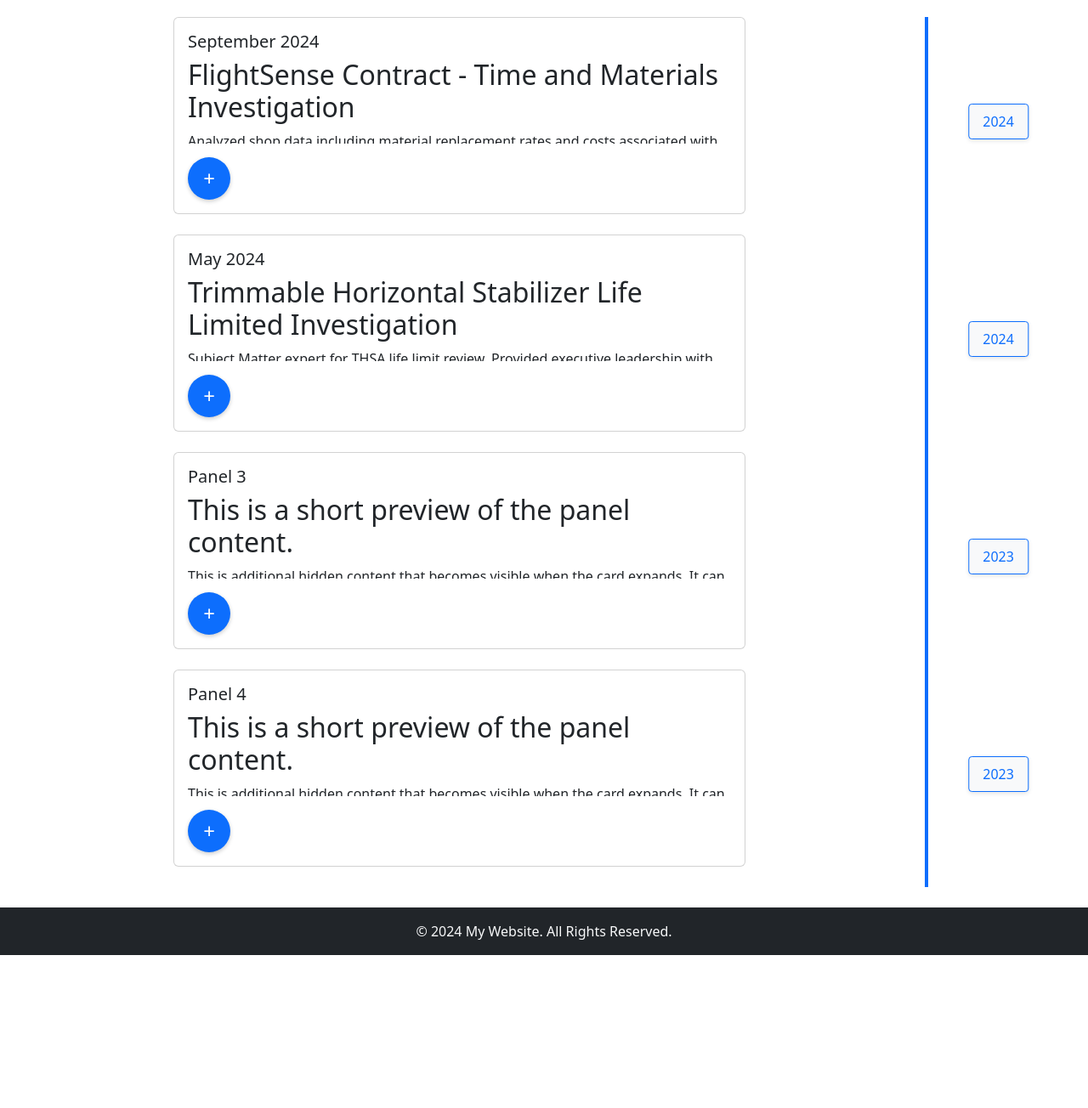
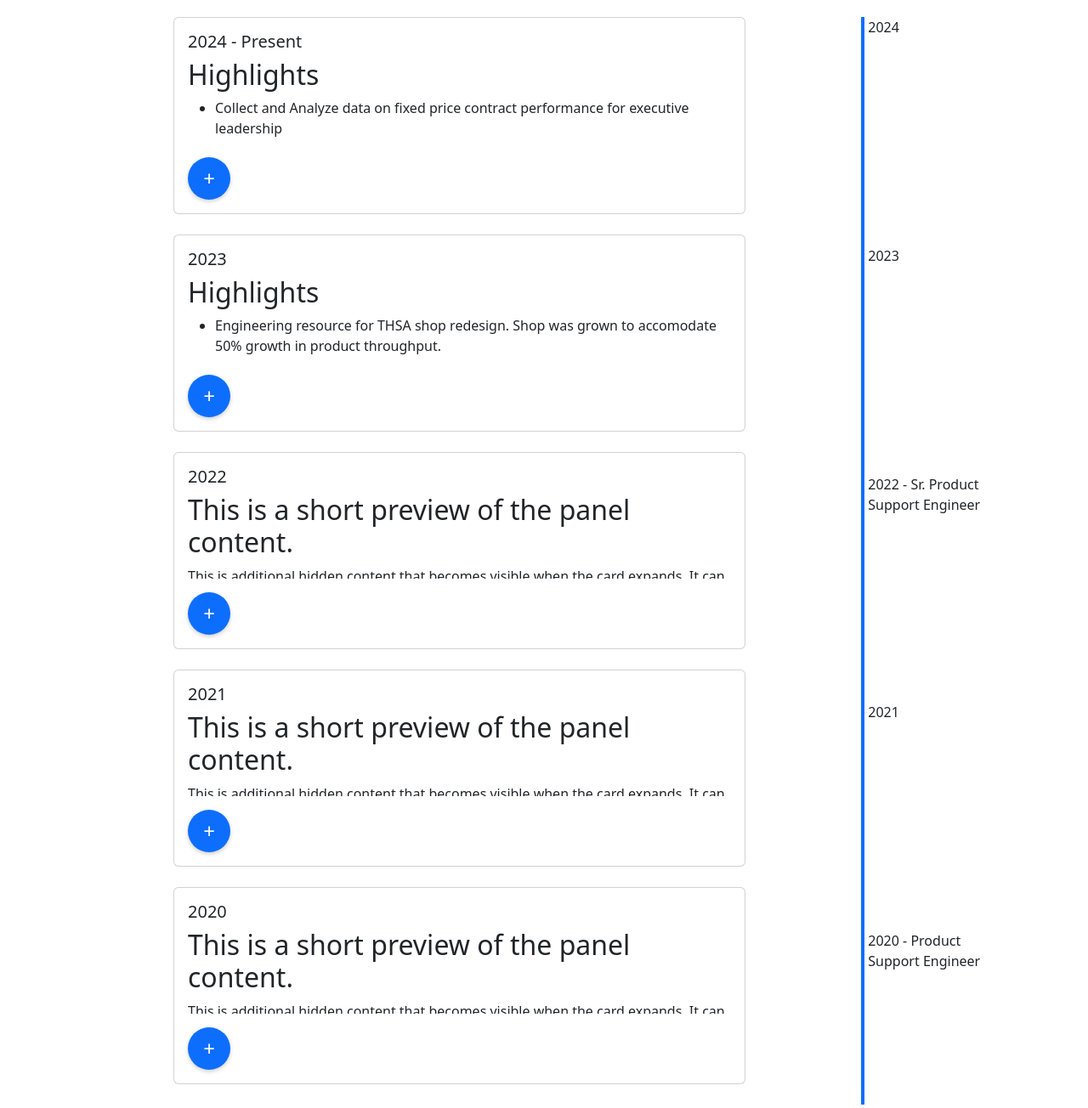
Before and after one commit to Slusks/samsite, a website: page samsiteTimelineV2.html in a window 1280 px wide. Shown: the part 60-1364 px from the top of the page at 85% size. Before the commit the page ends 1184 px from the top, so only its background shows below. Drawn offline with nearby package versions, Linux system fonts and the light colour scheme.

Commit message:
Updated format
Settled on the formatting. for the career stuff. Need to decide on whether coding project goes in each annual card or its own card. Need to fix formatting on the career stuff to the right of the timeline. Not even currently.

Maybe the spacing needs to be a percentage related to the height of the card.

```diff
--- a/samsiteTimelineV2.html
+++ b/samsiteTimelineV2.html
@@ -45,19 +45,16 @@
         }
         .timeline .year-box {
             position: absolute;
-            left: 1rem;
-            transform: translateX(50%);
-            background-color: #f8f9fa;
-            color: #0d6efd;
-            padding: 0.5rem 1rem;
-            border: 1px solid #0d6efd;
-            border-radius: 0.25rem;
-            box-shadow: 0 2px 5px rgba(0, 0, 0, 0.1);
+            left: 0.5rem;
+            /*transform: translateX(50%);*/
+            min-width: 10rem;
+
         }
-        .timeline .year-box:nth-child(1) { top: 10%; }
-        .timeline .year-box:nth-child(2) { top: 35%; }
-        .timeline .year-box:nth-child(3) { top: 60%; }
-        .timeline .year-box:nth-child(4) { top: 85%; }
+        .timeline .year-box:nth-child(1) { top: 0%; }
+        .timeline .year-box:nth-child(2) { top: 21%; }
+        .timeline .year-box:nth-child(3) { top: 42%; }
+        .timeline .year-box:nth-child(4) { top: 63%; }
+        .timeline .year-box:nth-child(5) { top: 84%; }
         .card-wrapper {
             position: relative;
             display: flex;
@@ -101,12 +98,20 @@
                 <div class="card-wrapper">
                     <div class="card mb-4">
                         <div class="card-body">
-                            <h5 class="card-title">September 2024</h5>
+                            <h5 class="card-title">2024 - Present</h5>
                             <div class="card-content">
-                                <h2>FlightSense Contract - Time and Materials Investigation</h2>
-                                <p>Analyzed shop data including material replacement rates and costs associated with high volume components in order to determine main drivers for
-                                the American Airlines flight sense contract. Presented findings to executive leadership and provided action items to reduce costs over the next calendar year.
-                                Led execution of engineering tasks for cost reduction on contract for Q4 2024 into 2025. </p>
+                                <h2>Highlights</h2>
+                                <ul>
+                                    <li>Collect and Analyze data on fixed price contract performance for executive leadership</li>
+                                    <li>Subject matter expert for Trimmable Horizontal Stabilizer Actuator RCCA. Provided key insights for
+                                        senior leadership. Developed and implemented corrective actions to ensure compliance with FAA guidelines.
+                                    </li>
+                                    <li>Trained technicians on Overhaul and Repair activities to re-establish capability for
+                                        6 Landing Gear Actuation product lines. Products generated over $800k in sales in 2024 </li>
+                                    <li>Led the development and implementation of a piston removal fixture. Development was driven by
+                                        Employee Health and Safety, and Operations management to improve shop ergonomics and safety
+                                    </li>
+                                </ul>
                             </div>
                             <button class="fab-btn toggle-btn">+</button>
                         </div>
@@ -116,11 +121,17 @@
                 <div class="card-wrapper">
                     <div class="card mb-4">
                         <div class="card-body">
-                            <h5 class="card-title">May 2024</h5>
+                            <h5 class="card-title">2023</h5>
                             <div class="card-content">
-                                <h2>Trimmable Horizontal Stabilizer Life Limited Investigation</h2>
-                                <p>Subject Matter expert for THSA life limit review. Provided executive leadership with details regarding FAA and EASA requirements in terms of
-                                existing FAA Airworthiness Directives and Service bulletins. Implemented corrective actions to satisfy FAA requirements.</p>
+                                <h2>Highlights</h2>
+                                <ul>
+                                    <li>Engineering resource for THSA shop redesign. Shop was grown to accomodate 50% growth in product throughput.</li>
+                                    <li>Provided senior leadership with analysis of primary part and cost drivers for MRO actuation systems</li>
+                                    <li>Developed engineering solutions for CRJ flight control component evaluation. Reduced part replacement by over
+                                        80% on the CRJ 700/900/1000 flight control product line.
+                                    </li>
+                                    <li>Led quarterly meetings with Actuation engineers at Wolverhampton, Oakville, and Saint-Ouen OEMs</li>
+                                </ul>
                             </div>
                             <button class="fab-btn toggle-btn">+</button>
                         </div>
@@ -130,7 +141,7 @@
                 <div class="card-wrapper">
                     <div class="card mb-4">
                         <div class="card-body">
-                            <h5 class="card-title">Panel 3</h5>
+                            <h5 class="card-title">2022</h5>
                             <div class="card-content">
                                 <h2>This is a short preview of the panel content.</h2>
                                 <p>This is additional hidden content that becomes visible when the card expands. It can contain detailed information, explanations, or any other content you'd like to reveal.</p>
@@ -143,7 +154,7 @@
                 <div class="card-wrapper">
                     <div class="card mb-4">
                         <div class="card-body">
-                            <h5 class="card-title">Panel 4</h5>
+                            <h5 class="card-title">2021</h5>
                             <div class="card-content">
                                 <h2>This is a short preview of the panel content.</h2>
                                 <p>This is additional hidden content that becomes visible when the card expands. It can contain detailed information, explanations, or any other content you'd like to reveal.</p>
@@ -152,14 +163,30 @@
                         </div>
                     </div>
                 </div>
+                <!-- Panel 5 -->
+                <div class="card-wrapper">
+                    <div class="card mb-4">
+                        <div class="card-body">
+                            <h5 class="card-title">2020</h5>
+                            <div class="card-content">
+                                <h2>This is a short preview of the panel content.</h2>
+                                <p>This is additional hidden content that becomes visible when the card expands. It can contain detailed information, explanations, or any other content you'd like to reveal.</p>
+                            </div>
+                            <button class="fab-btn toggle-btn">+</button>
+                        </div>
+                    </div>
+                </div>
+
+
             </div>
             <!-- Timeline Column -->
-            <div class="col-md-2 position-relative">
+            <div class="col-md-1 position-relative">
                 <div class="timeline">
                     <div class="year-box">2024</div>
-                    <div class="year-box">2024</div>
                     <div class="year-box">2023</div>
-                    <div class="year-box">2023</div>
+                    <div class="year-box">2022 - Sr. Product Support Engineer</div>
+                    <div class="year-box">2021</div>
+                    <div class="year-box">2020 - Product Support Engineer</div>
                 </div>
             </div>
         </div>
```
